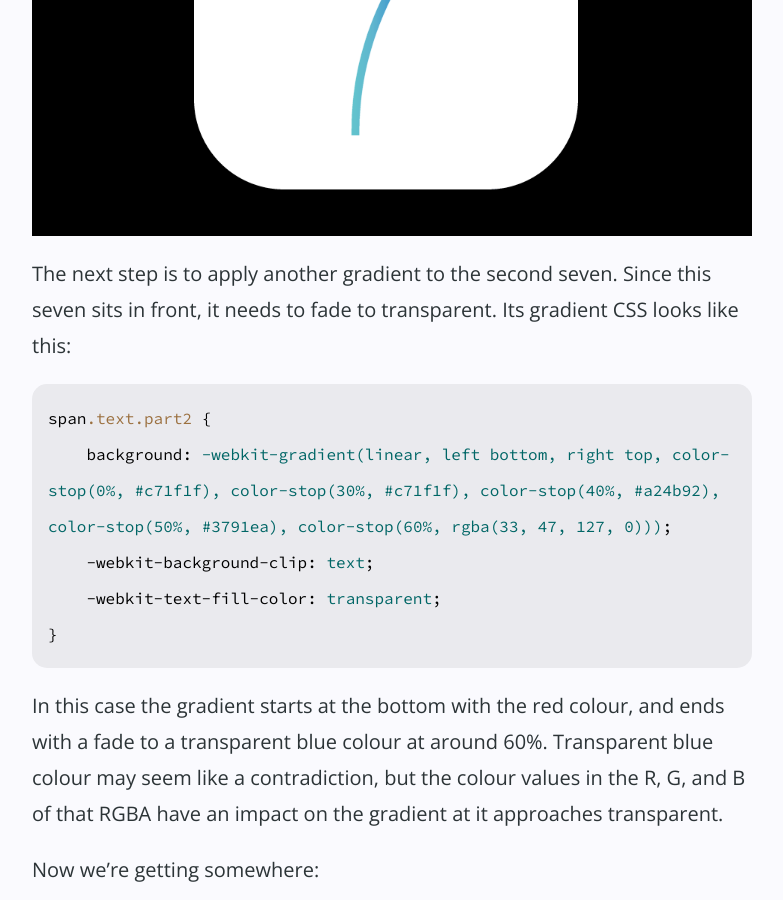
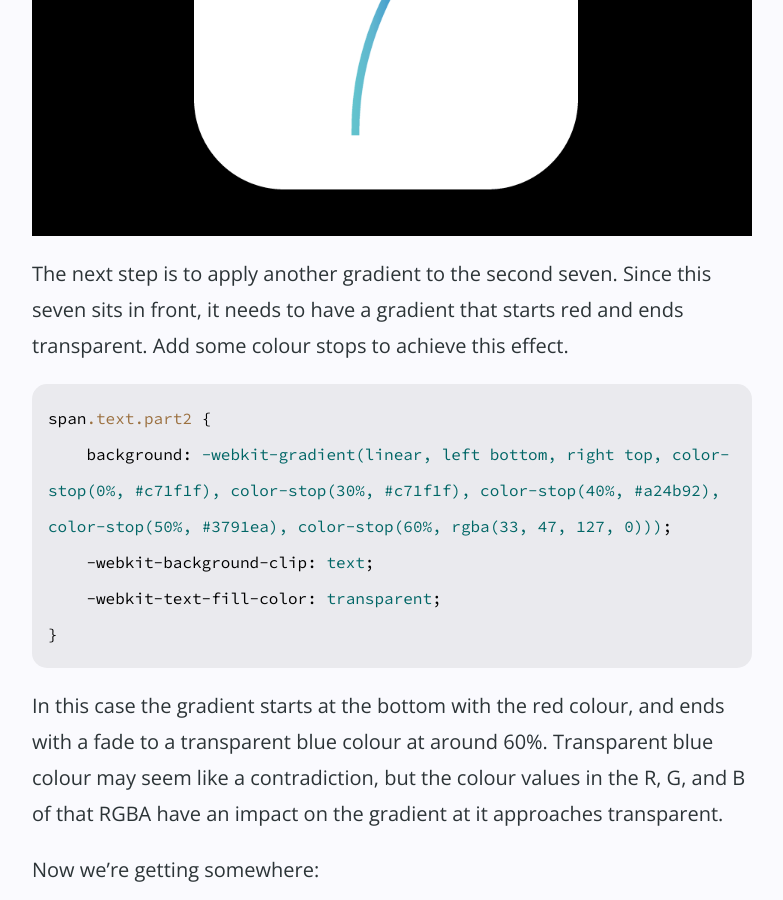
Before and after one commit to donovanh/donovanh.github.com, a Jekyll site: the page built from _posts/2013-06-11-seven.markdown, in a window 1280 px wide and 900 px high, scrolled down 7342 px. Shown: the whole window, without its empty margins (248-1031 px from the left). Built offline with Jekyll 4.4.1, drawn with Linux system fonts in a browser that asks for light colours; nearby versions of some CDN libraries.

Commit message:
Small fixes

```diff
--- a/_posts/2013-06-11-seven.markdown
+++ b/_posts/2013-06-11-seven.markdown
@@ -119,7 +119,7 @@ The result of these properties being added should look like this:
 
 <img src="/images/posts/seven/step2b.png" alt="First gradient applied to text">
 
-The next step is to apply another gradient to the second seven. Since this seven sits in front, it needs to fade to transparent. Its gradient CSS looks like this:
+The next step is to apply another gradient to the second seven. Since this seven sits in front, it needs to have a gradient that starts red and ends transparent. Add some colour stops to achieve this effect.
 
     span.text.part2 {
         background: -webkit-gradient(linear, left bottom, right top, color-stop(0%, #c71f1f), color-stop(30%, #c71f1f), color-stop(40%, #a24b92), color-stop(50%, #3791ea), color-stop(60%, rgba(33, 47, 127, 0)));
```
